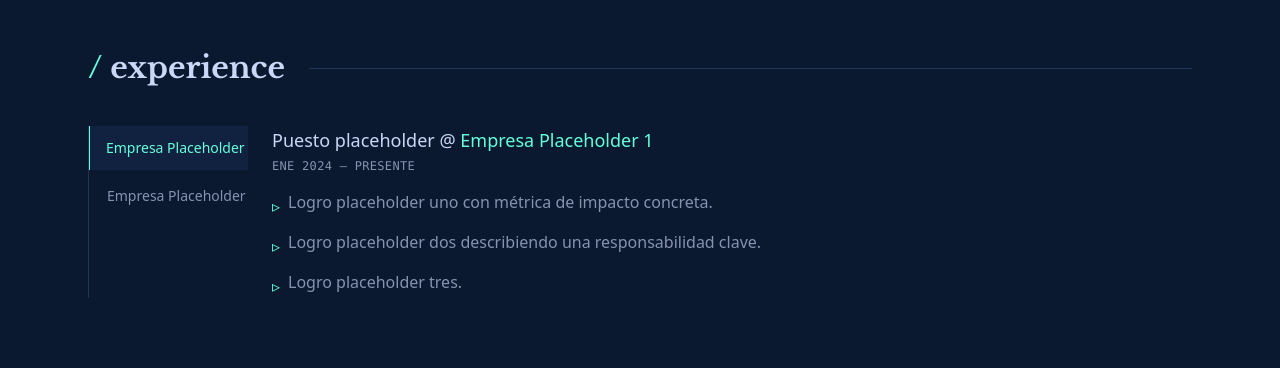
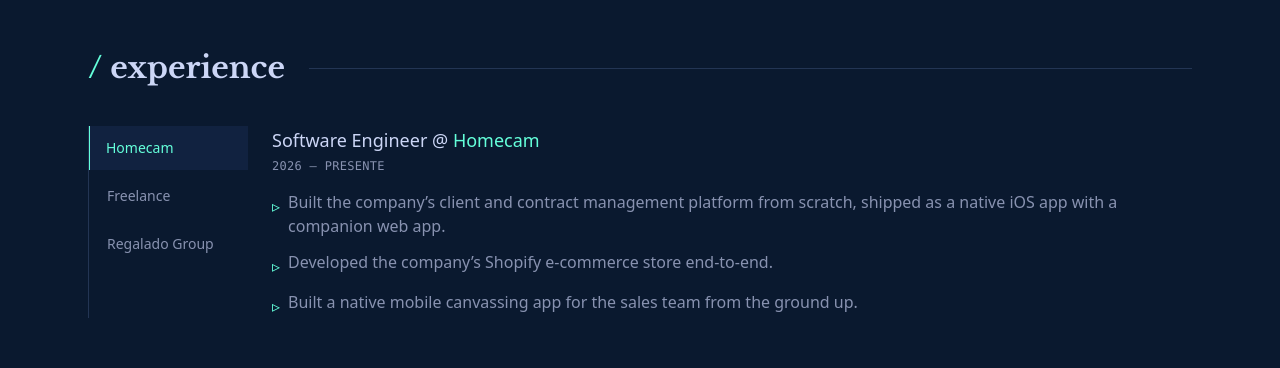
Before and after one commit to masu-code/samuel-portfolio, a React (Vite) app: page / in a window 1280 px wide. Shown: the part 1420-1788 px from the top of the page. Built offline with nearby package versions, Linux system fonts and the light colour scheme; a web font is replaced by a local one.

Commit message:
Fill in real work experience
Homecam (current), a freelance stretch, and Regalado Group, with real
dates and achievements based on what Samuel described.

```diff
--- a/src/content/experience.ts
+++ b/src/content/experience.ts
@@ -2,24 +2,31 @@
 
 export const experience: ExperienceEntry[] = [
   {
-    company: 'Empresa Placeholder 1',
-    role: 'Puesto placeholder',
-    dateRange: 'Ene 2024 — Presente',
-    url: 'https://example.com',
+    company: 'Homecam',
+    role: 'Software Engineer',
+    dateRange: '2026 — Presente',
     bullets: [
-      'Logro placeholder uno con métrica de impacto concreta.',
-      'Logro placeholder dos describiendo una responsabilidad clave.',
-      'Logro placeholder tres.',
+      'Built the company’s client and contract management platform from scratch, shipped as a native iOS app with a companion web app.',
+      'Developed the company’s Shopify e-commerce store end-to-end.',
+      'Built a native mobile canvassing app for the sales team from the ground up.',
     ],
   },
   {
-    company: 'Empresa Placeholder 2',
-    role: 'Puesto placeholder anterior',
-    dateRange: 'Jun 2022 — Dic 2023',
-    url: 'https://example.com',
+    company: 'Freelance',
+    role: 'Software Developer',
+    dateRange: '2023 — 2026',
     bullets: [
-      'Logro placeholder describiendo un proyecto relevante.',
-      'Logro placeholder describiendo una mejora técnica.',
+      'Delivered mobile and web development projects for independent clients.',
+    ],
+  },
+  {
+    company: 'Regalado Group',
+    role: 'Technical Support & Web Developer',
+    dateRange: '2023',
+    url: 'https://regaladogroup.net/',
+    bullets: [
+      'Provided technical support for the team’s internal tools and systems.',
+      'Designed and developed the company’s real estate listings website (regaladogroup.net) on Joomla.',
     ],
   },
 ]
```
